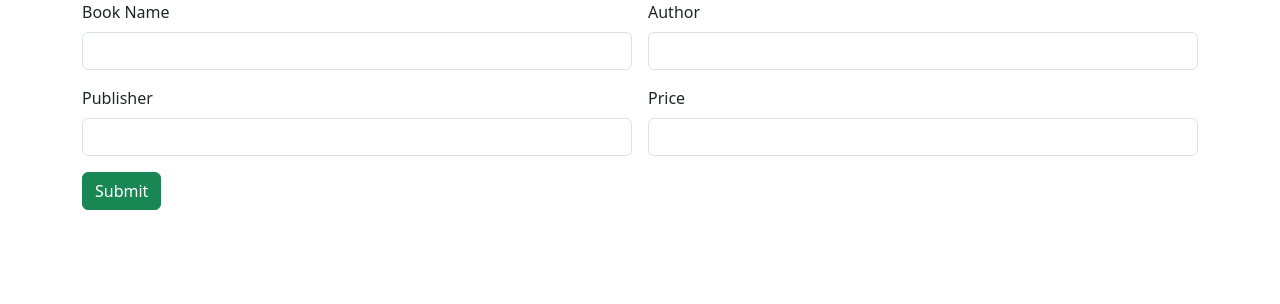
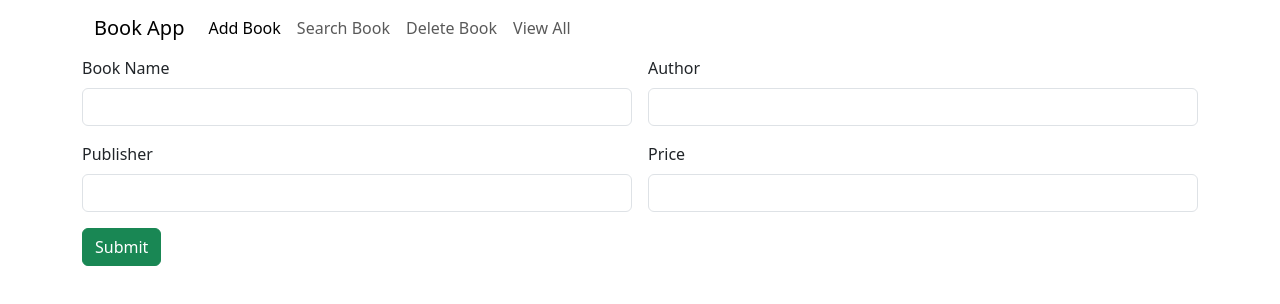
Before and after one commit to vinimathew22/Book_App, a plain HTML site: page index.html in a window 1280 px wide. Drawn offline with nearby package versions, Linux system fonts and the light colour scheme.

Commit message:
navbar added

```diff
--- a/index.html
+++ b/index.html
@@ -8,6 +8,31 @@
 </head>
 <body>
     <div class="container">
+
+        <nav class="navbar navbar-expand-lg bg-tertiary">
+            <div class="container-fluid">
+              <a class="navbar-brand" href="#">Book App</a>
+              <button class="navbar-toggler" type="button" data-bs-toggle="collapse" data-bs-target="#navbarNav" aria-controls="navbarNav" aria-expanded="false" aria-label="Toggle navigation">
+                <span class="navbar-toggler-icon"></span>
+              </button>
+              <div class="collapse navbar-collapse" id="navbarNav">
+                <ul class="navbar-nav">
+                  <li class="nav-item">
+                    <a class="nav-link active" aria-current="page" href="index.html">Add Book</a>
+                  </li>
+                  <li class="nav-item">
+                    <a class="nav-link" href="searchbook.html">Search Book</a>
+                  </li>
+                  <li class="nav-item">
+                    <a class="nav-link" href="deletebook.html">Delete Book</a>
+                  </li>
+                  <li class="nav-item">
+                    <a class="nav-link" href="viewall.html">View All</a>
+                  </li>
+                </ul>
+              </div>
+            </div>
+        </nav>
         <div class="row">
             <div class="col col-12 col-sm-12 col-md-12 col-lg-12 col-xl-12 col-xxl-12">
                 <div class="row g-3">
```
Also changed, not shown: deletebook.html (+24 -0 lines), searchbook.html (+24 -0 lines), viewall.html (+24 -0 lines).
